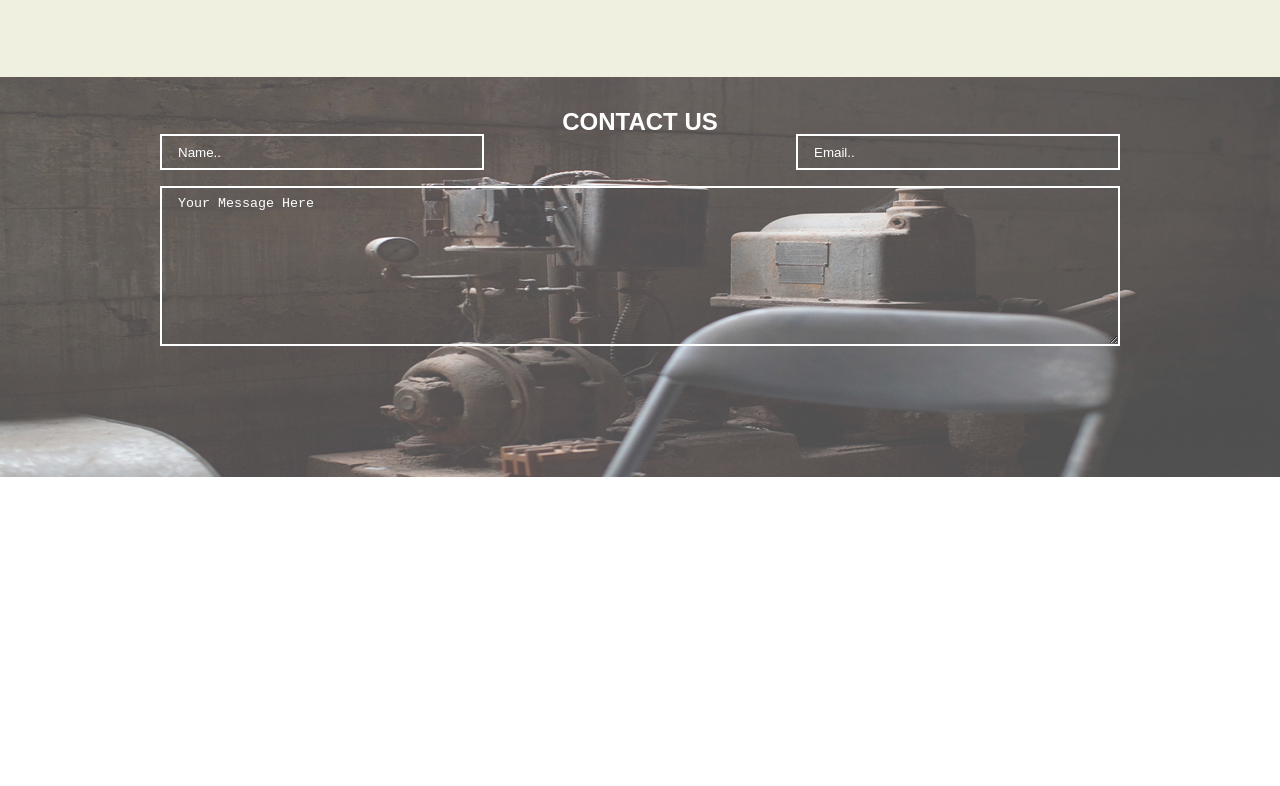
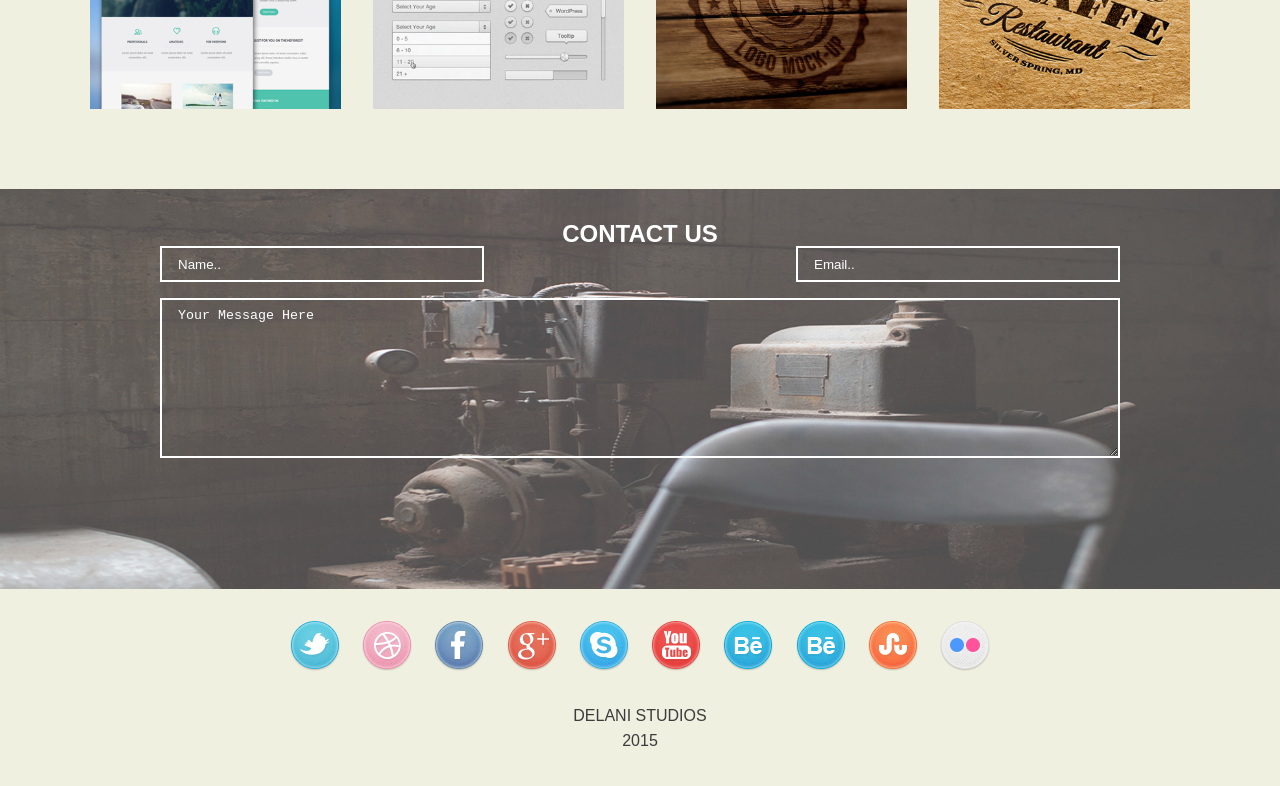
Before and after one commit to Iamkosgei/delani-studios, a plain HTML site: page index.html in a window 1280 px wide. Shown: the part 2541-3327 px from the top of the page. Before the commit the page ends 3018 px from the top, so only its background shows below. Drawn offline with Linux system fonts and the light colour scheme.

Commit message:
added a footer

```diff
--- a/css/style.css
+++ b/css/style.css
@@ -114,13 +114,13 @@ html,body
 #what-we-do h1
 {
     text-align: center;
-    padding: 1rem ;
+    padding: 3rem  0;
     font-size: 1rem;
 }
 #what-we-do img
 {
-    width: 79px;
-    height: 76px;
+    width: 60px;
+    height: 60px;
 }
 .what-we-do-text
 {
@@ -260,3 +260,24 @@ html,body
 {
     color: white;
 }
+
+/*footer */
+#main-footer
+{
+    background: #EFF0E0
+}
+
+.footer
+{
+    max-width: 700px;
+    margin: 0 auto;
+    padding: 2rem 0;
+    text-align: center;
+    color: #3d3b3c;
+}
+.social
+{
+    display: flex;
+    justify-content: space-between;
+    padding-bottom: 2rem;
+}
--- a/index.html
+++ b/index.html
@@ -125,7 +125,28 @@
 
                     <textarea name="message" placeholder="Your Message Here"></textarea>
                     </div>
-                </section>
+            </section>
+
+                 <!--footer-->
+            <footer id="main-footer">
+                    <div class="footer">
+                        <div class="social">
+                        <img src="/assets/social_icons/twitter.png">
+                        <img src="/assets/social_icons/dribble.png">
+                        <img src="/assets/social_icons/facebook.png">
+                        <img src="/assets/social_icons/g_plus.png">
+                        <img src="/assets/social_icons/skype.png">
+                        <img src="/assets/social_icons/you_tube.png">
+                        <img src="/assets/social_icons/behance.png">
+                        <img src="/assets/social_icons/behance.png">
+                        <img src="/assets/social_icons/stumble_upon.png">
+                        <img src="/assets/social_icons/flickr.png">
+                        </div>
+                        <p>DELANI STUDIOS</p>
+                        <p>2015</p>
+                    </div>
+
+            </footer>
 
 
 
```
